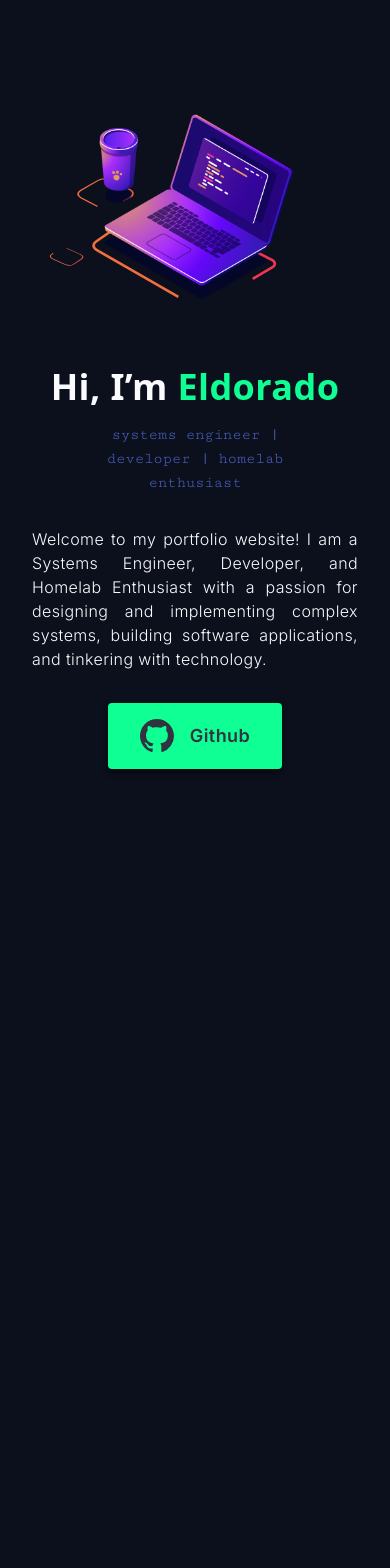
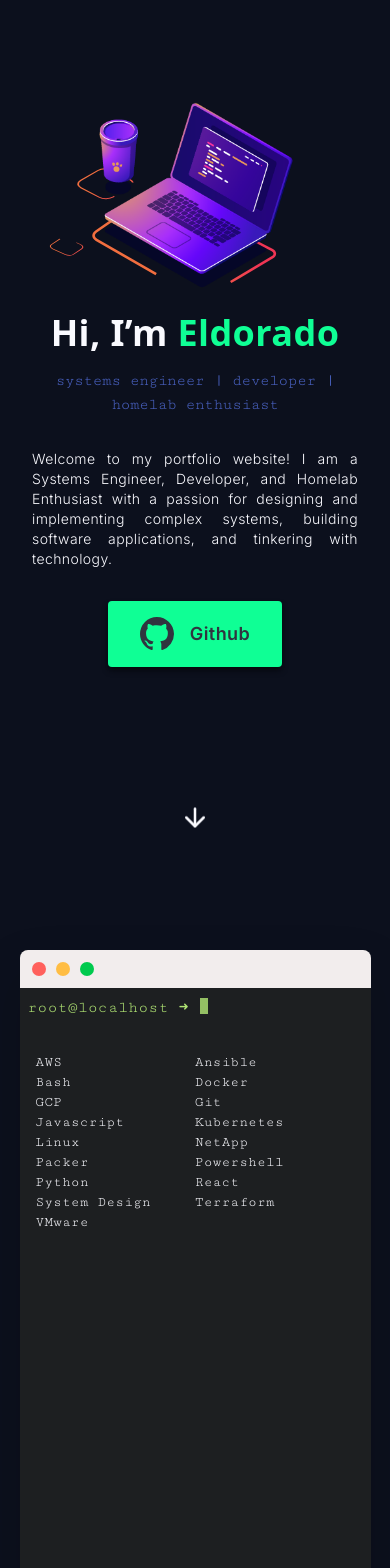
Before and after one commit to eldoradomukaj/portfolio, a Next.js app: page / in a window 390 px wide. Shown: the top 1568 px of the page. Before the commit the page ends 844 px from the top, so only its background shows below. Built offline with nearby package versions, Linux system fonts and the light colour scheme.

Commit message:
Added terminal display

```diff
--- a/package.json
+++ b/package.json
@@ -16,7 +16,9 @@
     "react": "18.2.0",
     "react-dom": "18.2.0",
     "react-icons": "^4.8.0",
-    "react-lottie-player": "^1.5.4"
+    "react-intersection-observer": "^9.4.3",
+    "react-lottie-player": "^1.5.4",
+    "react-simple-typewriter": "^5.0.1"
   },
   "devDependencies": {
     "autoprefixer": "^10.4.14",
--- a/src/components/Main.jsx
+++ b/src/components/Main.jsx
@@ -9,23 +9,23 @@ function Main() {
   return (
     <main className="w-full h-screen flex justify-center items-center">
         <div className="flex flex-col items-center content-center align-middle">
-            <div className="mb-0">
+            <div>
                 {/* <img className="bg-red-500 rounded-full" src="https://robohash.org/rgdbdh5hy5h5h" /> */}
-                <Lottie loop play isClickToPauseDisabled={true} animationData={animationData} />
+                <Lottie loop play animationData={animationData} />
             </div>
 
-            <h1>Hi, I&#8217;m { }
+            <h1 className="-mt-11 sm:mt-0">Hi, I&#8217;m { }
                 <span className="text-[#0FFF95]">Eldorado</span>
             </h1>
 
-            <h3 className="mt-4 lowercase text-[#4961c0] font-terminal font-light tracking-tight md:tracking-normal text-center md:text-start px-20 sm:px-4">Systems Engineer | Developer | Homelab Enthusiast</h3>
+            <h3 className="mt-4 lowercase text-[#4961c0] font-terminal font-light tracking-tight md:tracking-normal text-center md:text-start px-6 sm:px-4">Systems Engineer | Developer | Homelab Enthusiast</h3>
 
-            <p className="max-w-lg mt-8 px-8 sm:px-4 text-justify">Welcome to my portfolio website! I am a Systems Engineer, Developer, and Homelab Enthusiast with a passion for designing and implementing complex systems, building software applications, and tinkering with technology. </p>
+            <p className="max-w-lg text-sm md:text-base mt-8 px-8 sm:px-4 text-justify">Welcome to my portfolio website! I am a Systems Engineer, Developer, and Homelab Enthusiast with a passion for designing and implementing complex systems, building software applications, and tinkering with technology. </p>
 
-            <a href="https://github.com/eldoradomukaj" target="_blank"><Button text="Github" icon={<VscGithubInverted size={34} />} /></a>
+            <a href="https://github.com/eldoradomukaj" className="mb-28 md:mb-0" target="_blank"><Button text="Github" icon={<VscGithubInverted size={34} />} /></a>
         </div>
 
-        {/* <span className="text-3xl p-2 absolute bottom-0 mb-8 animate-bounce cursor-pointer"><FiArrowDown /></span> */}
+        <a href="#terminal" className="text-3xl py-1 md:p-2 absolute bottom-0 mb-0 md:mb-8 animate-bounce cursor-pointer"><FiArrowDown /></a>
     </main>
   )
 }
--- /dev/null
+++ b/src/components/Skills.jsx
@@ -0,0 +1,22 @@
+import React from 'react'
+
+function Skills() {
+    const skills = [
+        'AWS', 'Ansible', 'Bash',
+        'Docker', 'GCP', 'Git',
+        'Javascript', 'Kubernetes', 'Linux',
+        'NetApp', 'Packer', 'Powershell',
+        'Python', 'React', 'System Design',
+        'Terraform', 'VMware'
+    ]
+
+  return (
+    <div className='mt-2 font-terminal grid grid-cols-2 sm:grid-cols-3 p-4 text-sm'>
+        {
+            skills.map((skill) => <div>{skill}</div>)
+        }
+    </div>
+  )
+}
+
+export default Skills
--- a/src/components/Terminal.jsx
+++ b/src/components/Terminal.jsx
@@ -1,8 +1,56 @@
-import React from 'react'
+import React, { useRef, useState, useEffect } from 'react';
+import { useInView } from 'react-intersection-observer';
+import {Cursor, Typewriter} from 'react-simple-typewriter';
+import Skills from './Skills';
 
 const Terminal = () => {
+  const [isTypingDone, setIsTypingDone] = useState(false);
+  const [isInView, setIsInView] = useState(false);
+  const { ref, inView, entry } = useInView({threshold: 1});
+  const textRef = useRef();
+
+  useEffect(() => {
+    if (inView) setIsInView(true);
+    if (!inView) {
+      setIsInView(false);
+      setIsTypingDone(false);
+    }
+  }, [inView]);
+
+  const handleDone = () => {
+    textRef.current.innerText = "";
+    setIsTypingDone(true);
+  }
+
   return (
-    <div>Terminal</div>
+    <section id="terminal" className='h-screen w-full flex justify-center items-center'>
+      <div className='terminal drop-shadow-2xl'>
+        <div className='toolbar'>
+          <span className='toolbar__circle bg-[#ff605c]'></span>
+          <span className='toolbar__circle bg-[#ffbd44]'></span>
+          <span className='toolbar__circle bg-[#00ca4e]'></span>
+        </div>
+
+        <div className='console'>
+            <span>root@localhost <span className='mr-2'>➜</span> </span>
+            <div ref={ref} className='text-gray-100'>
+              { isInView &&
+                <span ref={textRef}>
+                  <Typewriter
+                    words={['skills', ' ']}
+                    loop={1}
+                    typeSpeed={200}
+                    deleteSpeed={200}
+                    onDelete={handleDone}
+                  />
+                </span>
+              }
+              <Cursor cursorStyle={<span className='terminal__cursor'></span>} />
+            </div>
+        </div>
+        { isTypingDone && isInView && <Skills /> }
+      </div>
+    </section>
   )
 }
 
--- a/src/pages/index.js
+++ b/src/pages/index.js
@@ -1,5 +1,6 @@
 import Main from '@/components/Main'
 import Navbar from '@/components/Navbar'
+import Terminal from '@/components/Terminal'
 import Head from 'next/head'
 import Image from 'next/image'
 
@@ -13,6 +14,7 @@ export default function Home() {
         <link rel="icon" href="/favicon.ico" />
       </Head>
       <Main />
+      <Terminal />
     </>
   )
 }
--- a/src/styles/globals.css
+++ b/src/styles/globals.css
@@ -35,4 +35,23 @@ html, body {
   button {
     @apply shadow-md shadow-[#06080E] rounded-md
   }
+
+  .terminal {
+    @apply w-[90%] md:w-[66.66666%] h-3/4 bg-[#1d1f21] rounded-lg
+  }
+
+  .toolbar {
+    @apply flex items-center p-2 bg-[#f2eded] rounded-t-lg pb-3
+  }
+  .toolbar__circle {
+    @apply mt-1 ml-1 mr-1.5 h-3.5 w-3.5 rounded-full
+  }
+
+  .console {
+    @apply flex items-center mx-auto font-terminal text-[#b0e474] p-2
+  }
+
+  .terminal__cursor {
+    @apply inline-flex align-middle mb-1 h-4 w-2 bg-[#b0e474]
+  }
 }
--- a/tailwind.config.js
+++ b/tailwind.config.js
@@ -17,6 +17,16 @@ module.exports = {
         'poppins': ['var(--font-poppins)', ...fontFamily.serif],
         'terminal': ['var(--font-terminal)', ...fontFamily.mono]
       },
+      animation: {
+        blink: 'blink 1400ms ease infinite'
+      },
+      keyframes: {
+        blink: {
+          '0%, 49%': { background: '#708284'},
+          '60%, 99%': { background: 'transparent'},
+          '100%': { background: '#708284'},
+        }
+      }
     },
   },
   plugins: [],
```
Also changed, not shown: 1 other file (tests, documents, lock files or other folders).
